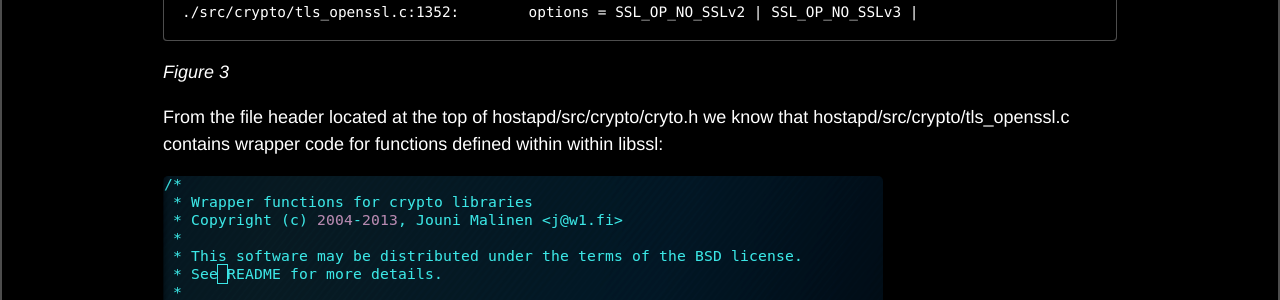
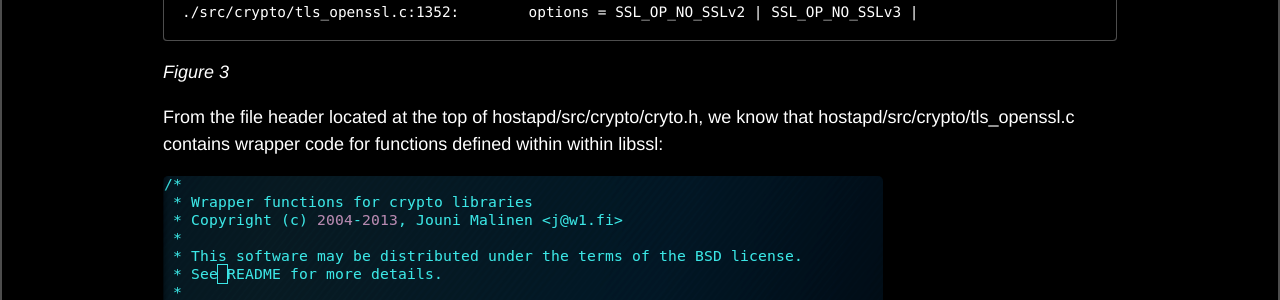
Before and after one commit to s0lst1c3/s0lst1c3.github.io, a Jekyll site: the page built from _posts/2019-01-31-adding-sslv23-support-to-eaphammer.md, in a window 1280 px wide and 900 px high, scrolled down 2326 px. Shown: the part 153-453 px from the top of the window. Built offline with Jekyll 4.4.1, drawn with Linux system fonts in a browser that asks for light colours; Markdown is read by kramdown in place of the engine named in the settings; comment, search, counter and statistics services are not loaded.

```diff
--- a/_posts/2019-01-31-adding-sslv23-support-to-eaphammer.md
+++ b/_posts/2019-01-31-adding-sslv23-support-to-eaphammer.md
@@ -57,7 +57,7 @@ This reveals the following lines of code within hostapd/src/crypto/tls\_openssl.
 
 *Figure 3*
 
-From the file header located at the top of hostapd/src/crypto/cryto.h we know that hostapd/src/crypto/tls\_openssl.c contains wrapper code for functions defined within within libssl:
+From the file header located at the top of hostapd/src/crypto/cryto.h, we know that hostapd/src/crypto/tls\_openssl.c contains wrapper code for functions defined within within libssl:
 
 ![Figure 4](http://s0lst1c3.github.io/images/eaphammer-sslv23/crypto-dot-h-header.png)
 *Figure 4*
```
